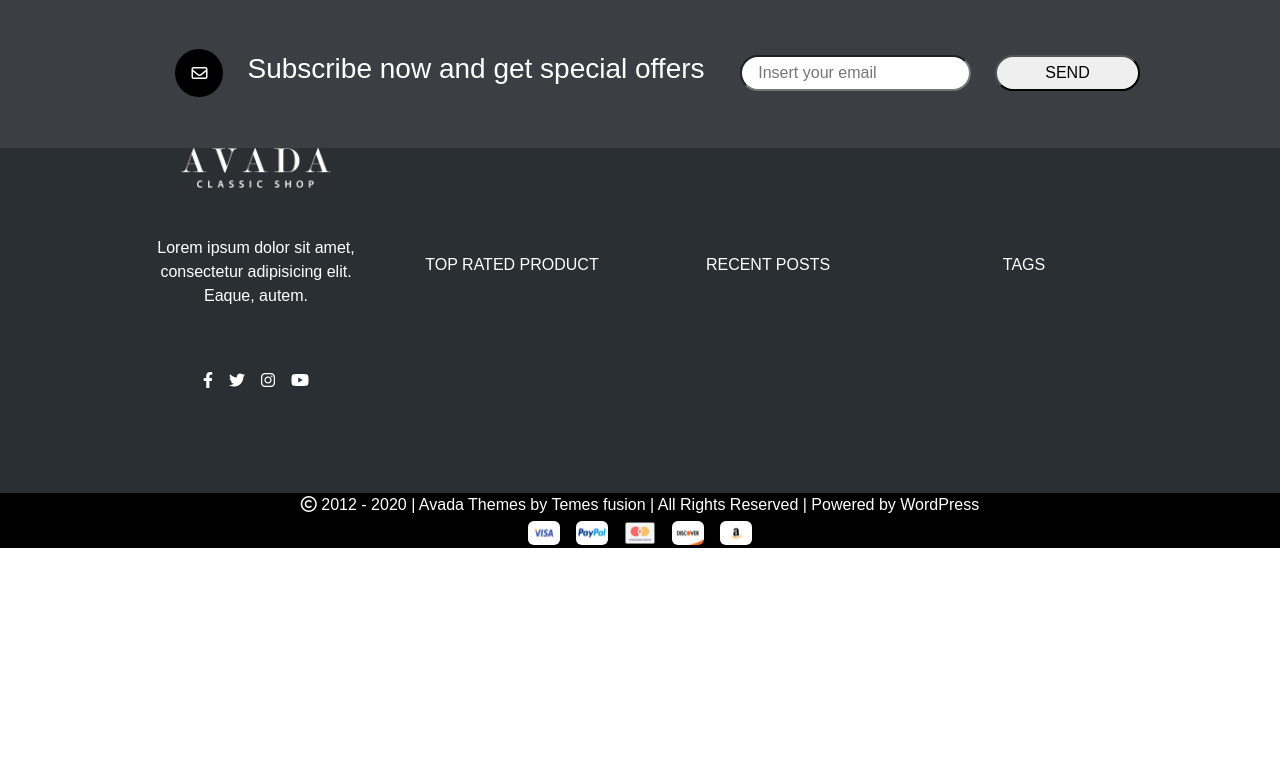
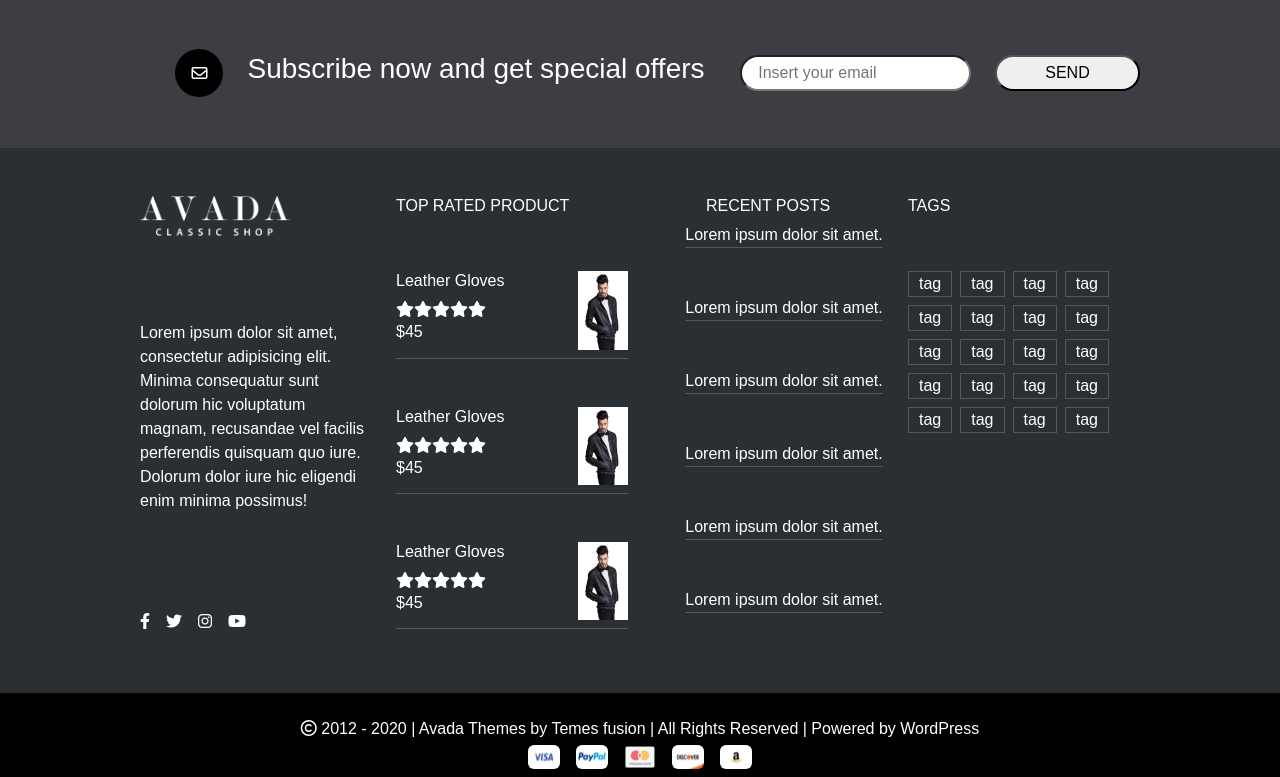
Before and after one commit to L-cir94/proj-html-vuejs, a Vue app: page / in a window 1280 px wide. Shown: the part 3778-4555 px from the top of the page. Before the commit the page ends 4326 px from the top, so only its background shows below. Built offline with nearby package versions, Linux system fonts and the light colour scheme.

Commit message:
details in footer

```diff
--- a/src/components/AppFooter.vue
+++ b/src/components/AppFooter.vue
@@ -15,13 +15,15 @@
             </div>
             <div class="link align-items-center">
                 <div class="container align-items-center">
-                    <div class="row align-items-center">
-                        <div class="col-3 d-flex flex-column align-items-center gap-5">
+                    <div class="row pt-5 pb-5">
+                        <div class="col-3 d-flex flex-column justify-content-between gap-5">
                             <div class="logo">
                                 <img width="150" class="img-fluid" src="../assets/img/classic_shop_logo_footer.png" alt="">
                             </div>
-                            <div class="address text-center">
-                                <p>Lorem ipsum dolor sit amet, consectetur adipisicing elit. Eaque, autem.</p>
+                            <div class="address">
+                                <p>Lorem ipsum dolor sit amet, consectetur adipisicing elit. Minima consequatur sunt dolorum
+                                    hic voluptatum magnam, recusandae vel facilis perferendis quisquam quo iure. Dolorum
+                                    dolor iure hic eligendi enim minima possimus!</p>
                             </div>
                             <div class="icons d-flex gap-3">
                                 <i class="fa-brands fa-facebook-f"></i>
@@ -30,27 +32,99 @@
                                 <i class="fa-brands fa-youtube"></i>
                             </div>
                         </div>
-                        <div class="col-3 d-flex flex-column align-items-center gap-5">
+                        <div class="col-3 d-flex flex-column gap-5">
                             <h6 class="text-uppercase">top rated product</h6>
+                            <div class="item d-flex justify-content-between pb-2">
+                                <div class="text">
+                                    <h6>Leather Gloves</h6>
+                                    <i class="fa-solid fa-star"></i>
+                                    <i class="fa-solid fa-star"></i>
+                                    <i class="fa-solid fa-star"></i>
+                                    <i class="fa-solid fa-star"></i>
+                                    <i class="fa-solid fa-star"></i>
+                                    <h6>$45</h6>
+                                </div>
+                                <img width="50" class="img-fluid" src="../assets/img/modern_black_leather_suit-400x520.jpg"
+                                    alt="">
+                            </div>
+                            <div class="item d-flex justify-content-between pb-2">
+                                <div class="text">
+                                    <h6>Leather Gloves</h6>
+                                    <i class="fa-solid fa-star"></i>
+                                    <i class="fa-solid fa-star"></i>
+                                    <i class="fa-solid fa-star"></i>
+                                    <i class="fa-solid fa-star"></i>
+                                    <i class="fa-solid fa-star"></i>
+                                    <h6>$45</h6>
+                                </div>
+                                <img width="50" class="img-fluid" src="../assets/img/modern_black_leather_suit-400x520.jpg"
+                                    alt="">
+                            </div>
+                            <div class="item d-flex justify-content-between pb-2">
+                                <div class="text">
+                                    <h6>Leather Gloves</h6>
+                                    <i class="fa-solid fa-star"></i>
+                                    <i class="fa-solid fa-star"></i>
+                                    <i class="fa-solid fa-star"></i>
+                                    <i class="fa-solid fa-star"></i>
+                                    <i class="fa-solid fa-star"></i>
+                                    <h6>$45</h6>
+                                </div>
+                                <img width="50" class="img-fluid" src="../assets/img/modern_black_leather_suit-400x520.jpg"
+                                    alt="">
+                            </div>
                         </div>
-                        <div class="col-3 d-flex flex-column align-items-center gap-5">
+                        <div class="col-3 d-flex flex-column align-items-center ">
                             <h6 class="text-uppercase">recent posts</h6>
+                            <div class="post d-flex justify-content-between gap-4">
+                                <ul class="d-flex flex-column gap-5">
+                                    <li>Lorem ipsum dolor sit amet.</li>
+                                    <li>Lorem ipsum dolor sit amet.</li>
+                                    <li>Lorem ipsum dolor sit amet.</li>
+                                    <li>Lorem ipsum dolor sit amet.</li>
+                                    <li>Lorem ipsum dolor sit amet.</li>
+                                    <li>Lorem ipsum dolor sit amet.</li>
+                                </ul>
+                            </div>
                         </div>
-                        <div class="col-3 d-flex flex-column align-items-center gap-5">
+                        <div class="col-3 d-flex flex-column gap-5">
                             <h6 class="text-uppercase">tags</h6>
+                            <div class="container_tags d-flex flex-wrap gap-2">
+                                <span class="my_span">tag</span>
+                                <span class="my_span">tag</span>
+                                <span class="my_span">tag</span>
+                                <span class="my_span">tag</span>
+                                <span class="my_span">tag</span>
+                                <span class="my_span">tag</span>
+                                <span class="my_span">tag</span>
+                                <span class="my_span">tag</span>
+                                <span class="my_span">tag</span>
+                                <span class="my_span">tag</span>
+                                <span class="my_span">tag</span>
+                                <span class="my_span">tag</span>
+                                <span class="my_span">tag</span>
+                                <span class="my_span">tag</span>
+                                <span class="my_span">tag</span>
+                                <span class="my_span">tag</span>
+                                <span class="my_span">tag</span>
+                                <span class="my_span">tag</span>
+                                <span class="my_span">tag</span>
+                                <span class="my_span">tag</span>
+                            </div>
                         </div>
+
                     </div>
                 </div>
             </div>
             <div class="copy text-center d-flex flex-column">
                 <div class="container">
-                    <div class="copyright">
+                    <div class="copyright mt-4">
                         <i class="fa-regular fa-copyright"></i> 2012 - 2020 | Avada Themes by Temes fusion | All Rights
                         Reserved
                         | Powered by WordPress
 
                     </div>
-                    <div class="payments_methods d-flex justify-content-center gap-3 pt-1">
+                    <div class="payments_methods d-flex justify-content-center gap-3 pt-1  mb-2">
                         <img class="img.fluid rounded-2" src="../assets/img/visa_82066.png" alt="visa">
                         <img class="img-fluid rounded-2" src="../assets/img/paypal_payment_method_card_icon_142733.png"
                             alt="paypal">
@@ -89,12 +163,28 @@ export default {
 }
 
 .link {
-    height: 345px;
-background-color:$Shark1;
+    height: 545px;
+    background-color: $Shark1;
+
+    .my_span {
+        padding: 0 10px;
+        border: solid 0.1px rgb(87, 87, 87);
+    }
+
+    .post li {
+        list-style: none;
+        border-bottom: solid 0.1px rgb(87, 87, 87);
+    }
+
+    .item {
+        border-bottom: solid 0.1px rgb(87, 87, 87);
+        width: 100%;
+
+    }
 }
 
 .copy {
-    height: 55px;
+
     background-color: black;
 }
 
```
